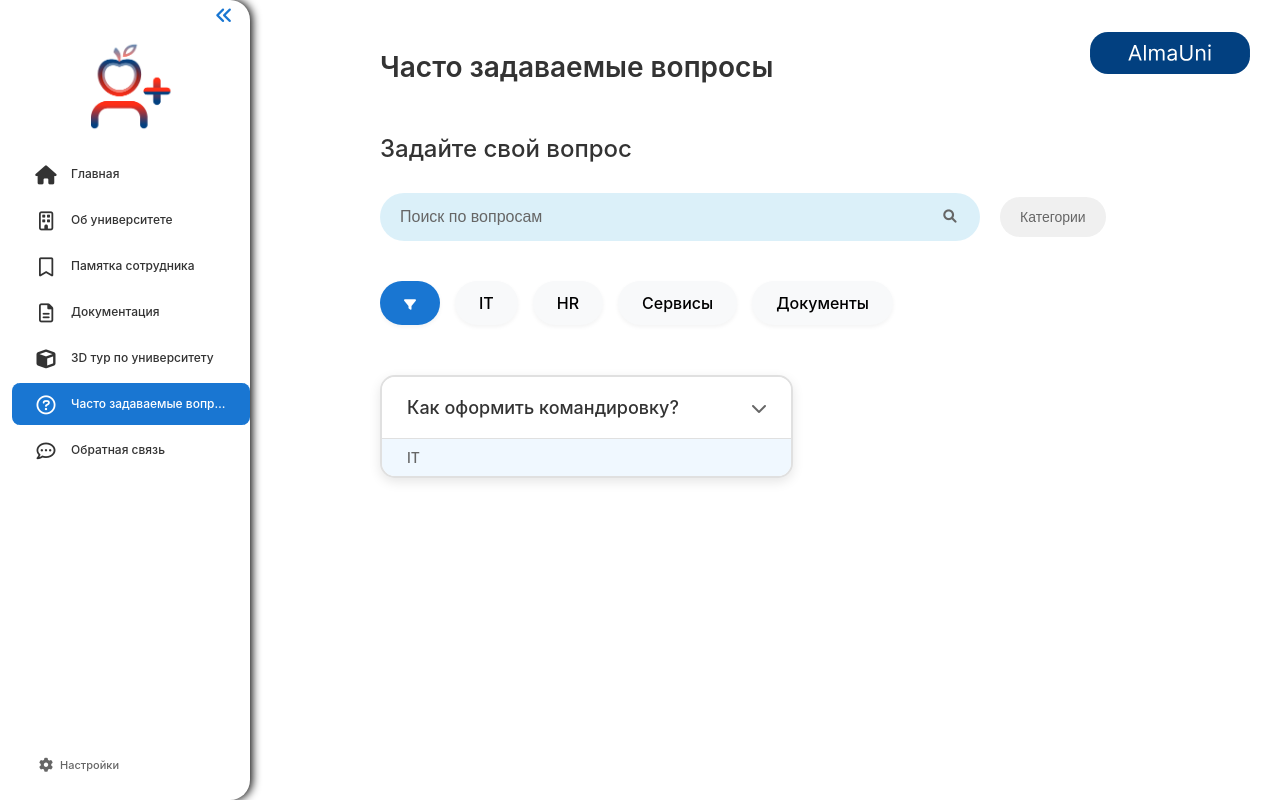
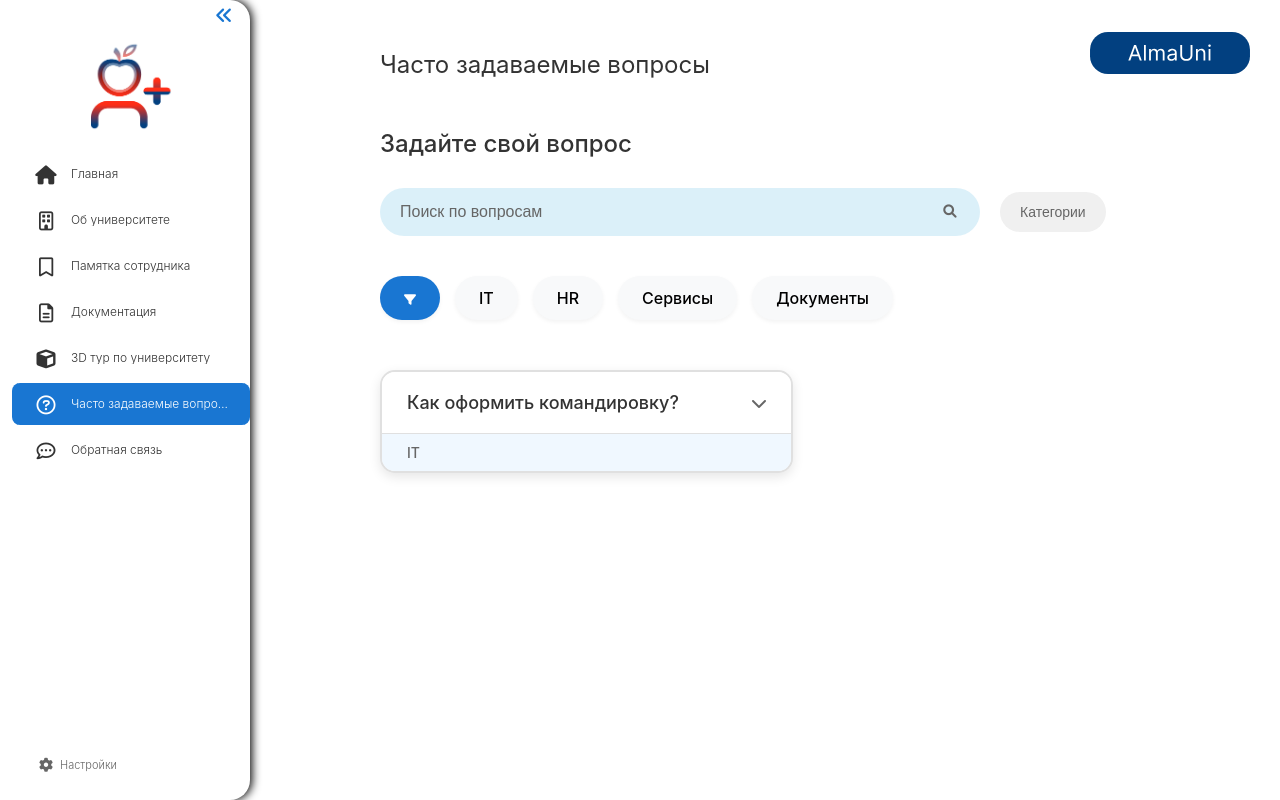
Before and after one commit to timasesh/almau-adaptation, a Django app: page /faq/ in a window 1280 px wide. Run offline with Django 5.2, Linux system fonts and the light colour scheme; a user stored in the database is signed in; data comes from the database, SQL or seed files in the repository; data that the repository does not hold is empty.

Commit message:
Typography: Greeting uses Inter Regular 24px; sidebar tab text uses Inter Light 24px

```diff
--- a/static/css/style.css
+++ b/static/css/style.css
@@ -272,9 +272,10 @@
 
 .nav-text {
     flex: 1;
-    font-weight: 500;
+    font-weight: 300 !important; /* Inter Light */
     white-space: nowrap;
-    font-size: 13px;
+    font-size: 24px !important;
+    font-family: "Inter", sans-serif !important;
 }
 
 .sidebar.collapsed .nav-text {
@@ -1187,8 +1188,9 @@
 }
 
 .greeting h1 {
-    font-size: 28px;
-    font-weight: 600;
+    font-size: 24px;
+    font-family: "Inter", sans-serif;
+    font-weight: 400;
     color: var(--text-primary);
 }
 
@@ -3110,3 +3112,11 @@
     .dashboard-grid { margin-top: 60px !important; margin-left: 80px !important; }
     .dashboard-img { width: 100% !important; height: auto !important; }
 }
+
+/* Utility: Inter Regular */
+.inter-regular {
+    font-family: "Inter", sans-serif !important;
+    font-optical-sizing: auto;
+    font-weight: 400;
+    font-style: normal;
+}
```
